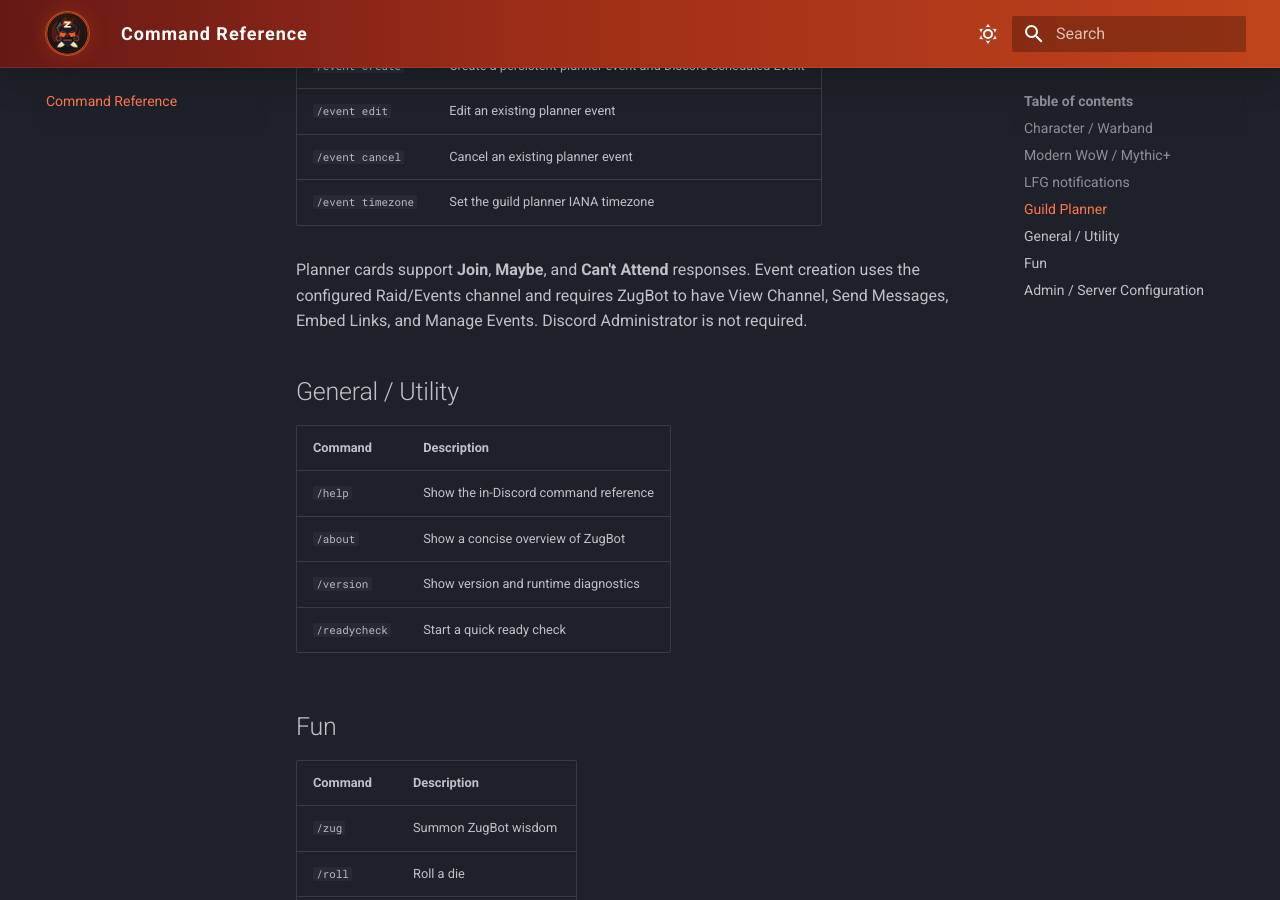
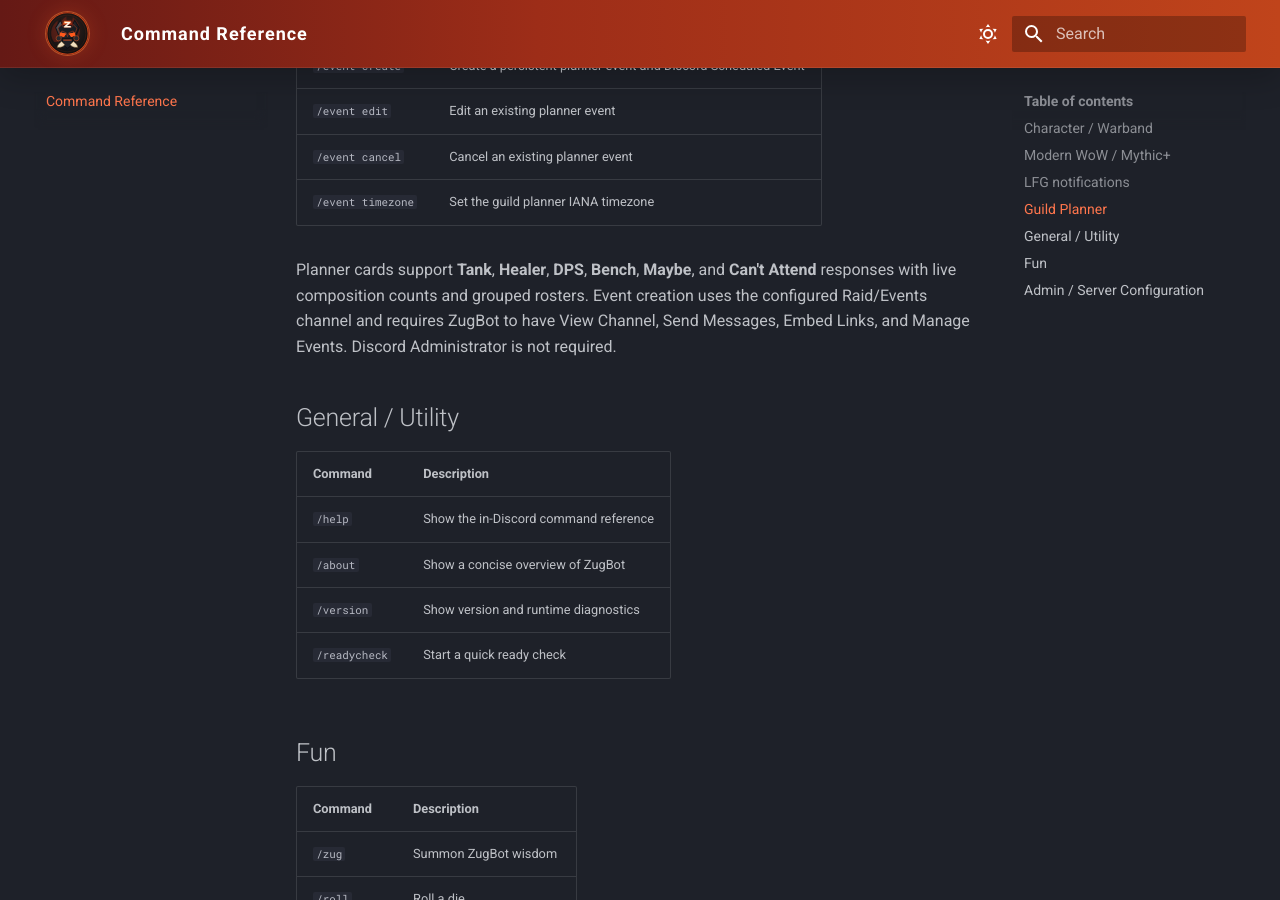
Before and after one commit to sthorne80/zugbot-site, an MkDocs documentation site: the page built from docs/commands.md, in a window 1280 px wide and 900 px high, scrolled down 1511 px. Built offline with MkDocs 1.6.1 and Material for MkDocs 9.7.7, drawn with Linux system fonts in a browser that asks for light colours.

Commit message:
docs: update planner command reference for role signups

```diff
--- a/docs/commands.md
+++ b/docs/commands.md
@@ -41,7 +41,7 @@
 | `/event cancel` | Cancel an existing planner event |
 | `/event timezone` | Set the guild planner IANA timezone |
 
-Planner cards support **Join**, **Maybe**, and **Can't Attend** responses. Event creation uses the configured Raid/Events channel and requires ZugBot to have View Channel, Send Messages, Embed Links, and Manage Events. Discord Administrator is not required.
+Planner cards support **Tank**, **Healer**, **DPS**, **Bench**, **Maybe**, and **Can't Attend** responses with live composition counts and grouped rosters. Event creation uses the configured Raid/Events channel and requires ZugBot to have View Channel, Send Messages, Embed Links, and Manage Events. Discord Administrator is not required.
 
 ## General / Utility
 
```
